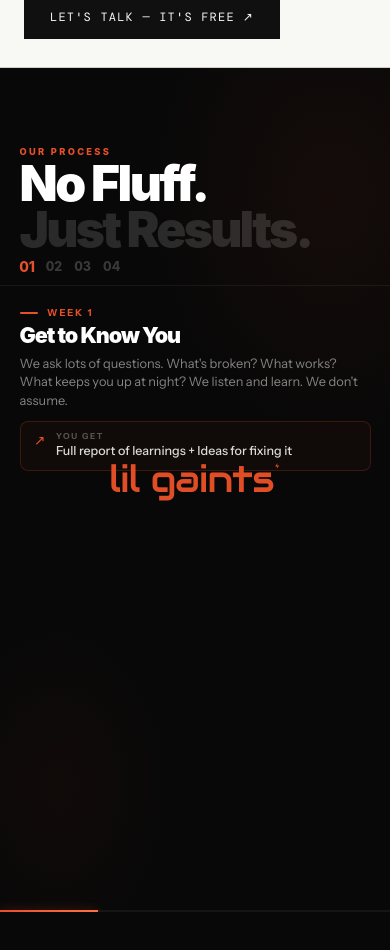
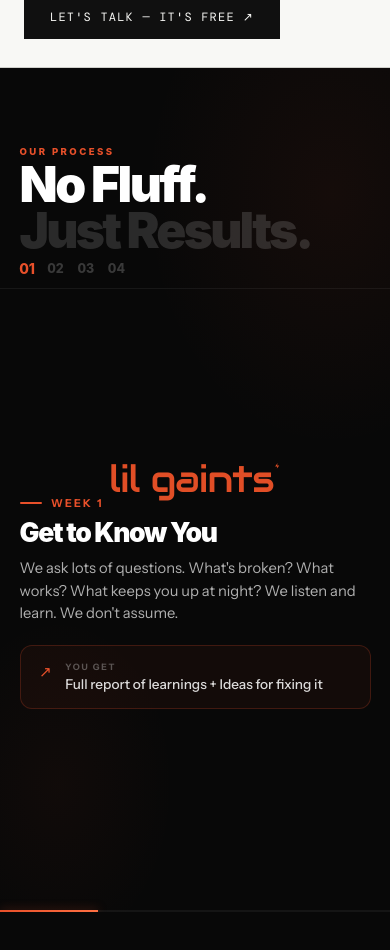
Before and after one commit to saadhan-p/Raikon, a Next.js app: page / in a window 390 px wide. Shown: the part 2720-3670 px from the top of the page. Built offline with nearby package versions, Linux system fonts and the light colour scheme; a web font is replaced by a local one.

Commit message:
fix(mobile): center step content vertically and eliminate empty space below text in our process section

```diff
--- a/src/components/HowWeWork.module.css
+++ b/src/components/HowWeWork.module.css
@@ -163,27 +163,27 @@
   }
 
   .leftPanel {
-    padding: 0.5rem 5vw 0.65rem;
+    padding: 0.5rem 5vw 0.75rem;
     border-right: none;
     border-bottom: 1px solid rgba(255, 255, 255, 0.06);
     justify-content: flex-start;
   }
 
   .eyebrow {
-    margin-bottom: 0.2rem;
-    font-size: 0.58rem;
+    margin-bottom: 0.25rem;
+    font-size: 0.6rem;
     letter-spacing: 0.25em;
   }
 
   .headline {
-    font-size: clamp(1.25rem, 5.2vw, 1.6rem);
-    margin-bottom: 0.4rem;
+    font-size: clamp(1.35rem, 5.8vw, 1.75rem);
+    margin-bottom: 0.45rem;
     line-height: 1.05;
   }
 
   .dotRow {
     flex-direction: row;
-    gap: 0.75rem;
+    gap: 0.85rem;
   }
 
   .dotLbl {
@@ -191,9 +191,13 @@
   }
 
   .rightPanel {
-    padding: 0.75rem 5vw max(16px, env(safe-area-inset-bottom));
-    align-items: flex-start;
+    display: flex;
+    flex-direction: column;
     justify-content: center;
+    align-items: stretch;
+    padding: 1.25rem 5vw max(24px, env(safe-area-inset-bottom));
+    min-height: 0;
+    flex: 1;
     overflow-y: auto;
     -webkit-overflow-scrolling: touch;
   }
@@ -305,52 +309,56 @@
 
   .stepContent {
     max-width: 100%;
+    margin: auto 0;
   }
 
   .stepTag {
-    margin-bottom: 0.35rem;
-    font-size: 0.6rem;
+    margin-bottom: 0.5rem;
+    font-size: 0.68rem;
     letter-spacing: 0.2em;
   }
 
   .stepTagBar {
-    width: 18px;
+    width: 22px;
     height: 2px;
   }
 
   .stepTitle {
-    font-size: clamp(1.35rem, 5.5vw, 1.75rem);
-    margin: 0 0 0.45rem;
-    line-height: 1.1;
+    font-size: clamp(1.65rem, 6.8vw, 2.2rem);
+    margin: 0 0 0.65rem;
+    line-height: 1.08;
   }
 
   .stepDesc {
-    font-size: 0.8rem;
-    line-height: 1.45;
-    margin: 0 0 0.65rem;
+    font-size: 0.92rem;
+    line-height: 1.55;
+    margin: 0 0 1.25rem;
     max-width: 100%;
+    color: rgba(255, 255, 255, 0.68);
   }
 
   .stepDeliverable {
     width: 100%;
     box-sizing: border-box;
-    padding: 0.6rem 0.85rem;
-    border-radius: 8px;
-    gap: 0.65rem;
+    padding: 0.9rem 1.15rem;
+    border-radius: 12px;
+    gap: 0.85rem;
+    background: rgba(232, 80, 42, 0.05);
+    border: 1px solid rgba(232, 80, 42, 0.22);
   }
 
   .deliverableIcon {
-    font-size: 0.85rem;
+    font-size: 0.95rem;
     margin-top: 1px;
   }
 
   .deliverableLabel {
-    font-size: 0.52rem;
-    margin-bottom: 2px;
+    font-size: 0.55rem;
+    margin-bottom: 3px;
   }
 
   .deliverableValue {
-    font-size: 0.78rem;
-    line-height: 1.35;
+    font-size: 0.85rem;
+    line-height: 1.4;
   }
 }
```
